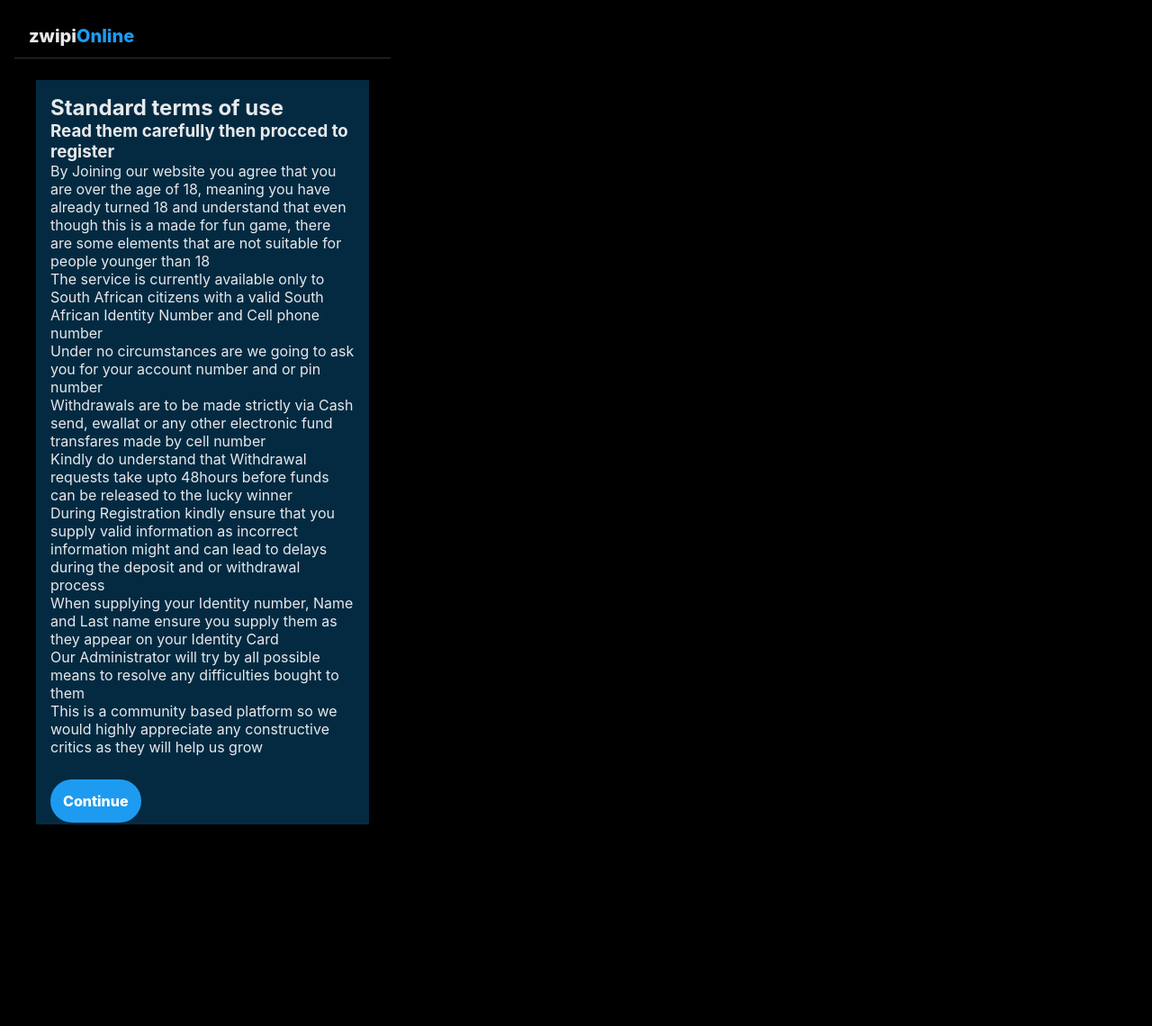
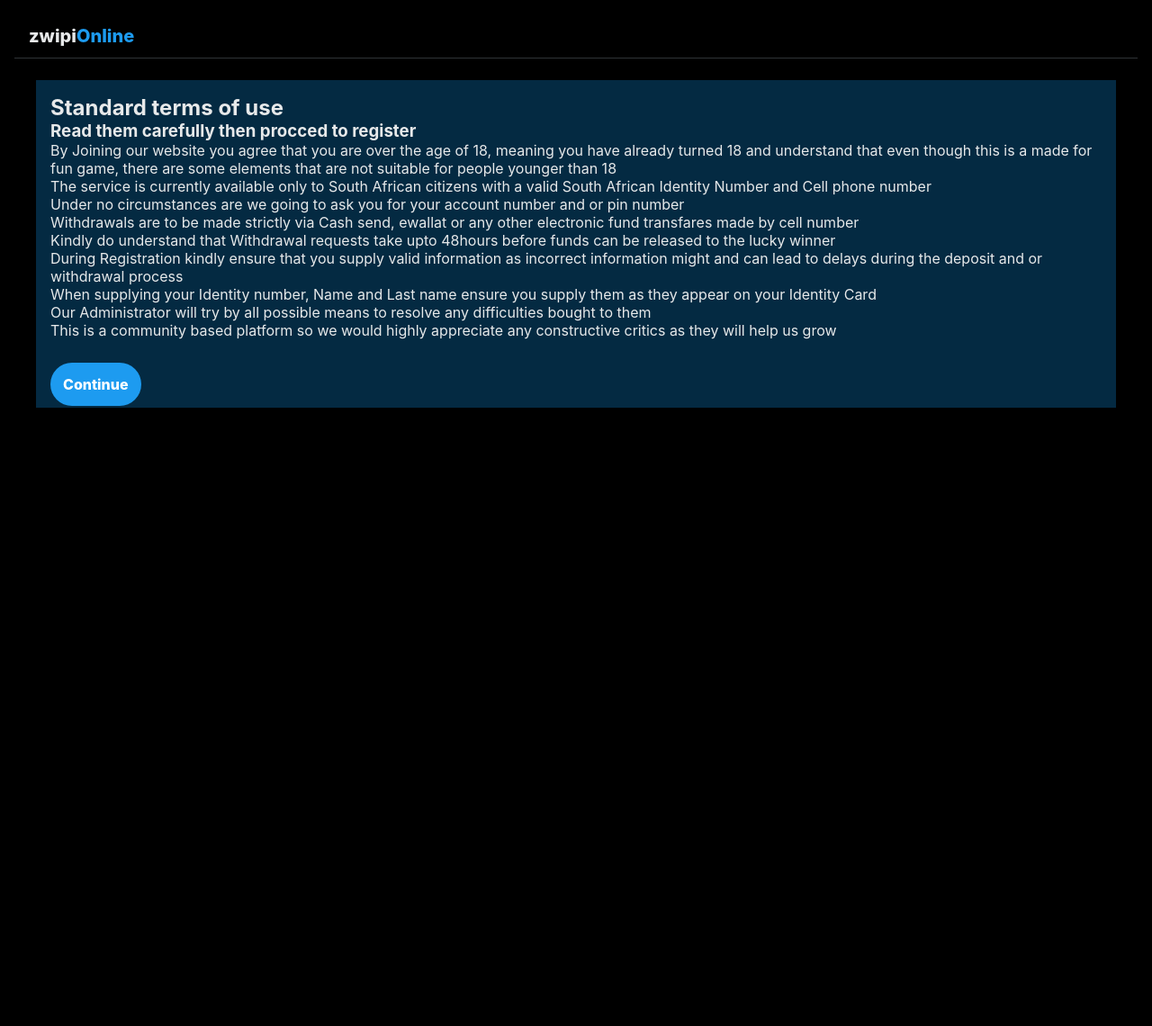
Before and after one commit to Thembamaseko/test, a Flask app: page /terms in a window 1280 px wide. Shown: the whole page at 90% size. After the commit the page ends 453 px from the top, so only its background shows below. Run offline with Flask 3, Linux system fonts and the light colour scheme; some libraries are stand-ins or nearby versions.

Commit message:
Adjust container widths in twitter.css
Removed fixed width from .container and added width to #bank-container.

```diff
--- a/static/css/twitter.css
+++ b/static/css/twitter.css
@@ -410,9 +410,6 @@ body {
     font-weight: 800;
     margin-bottom: 4px;
 }
-.container{
-   width:375px;
-}
 a{
     text-decoration: none;
     color: var(--accent);
@@ -625,7 +622,9 @@ a{
     padding:2vmin;
     margin-bottom: 20vmin;
     padding-bottom: 5vmin;
-    width:450px;
+}
+#bank-container{
+   width:375px;
 }
 .card{
     background-color: #056847;
```
